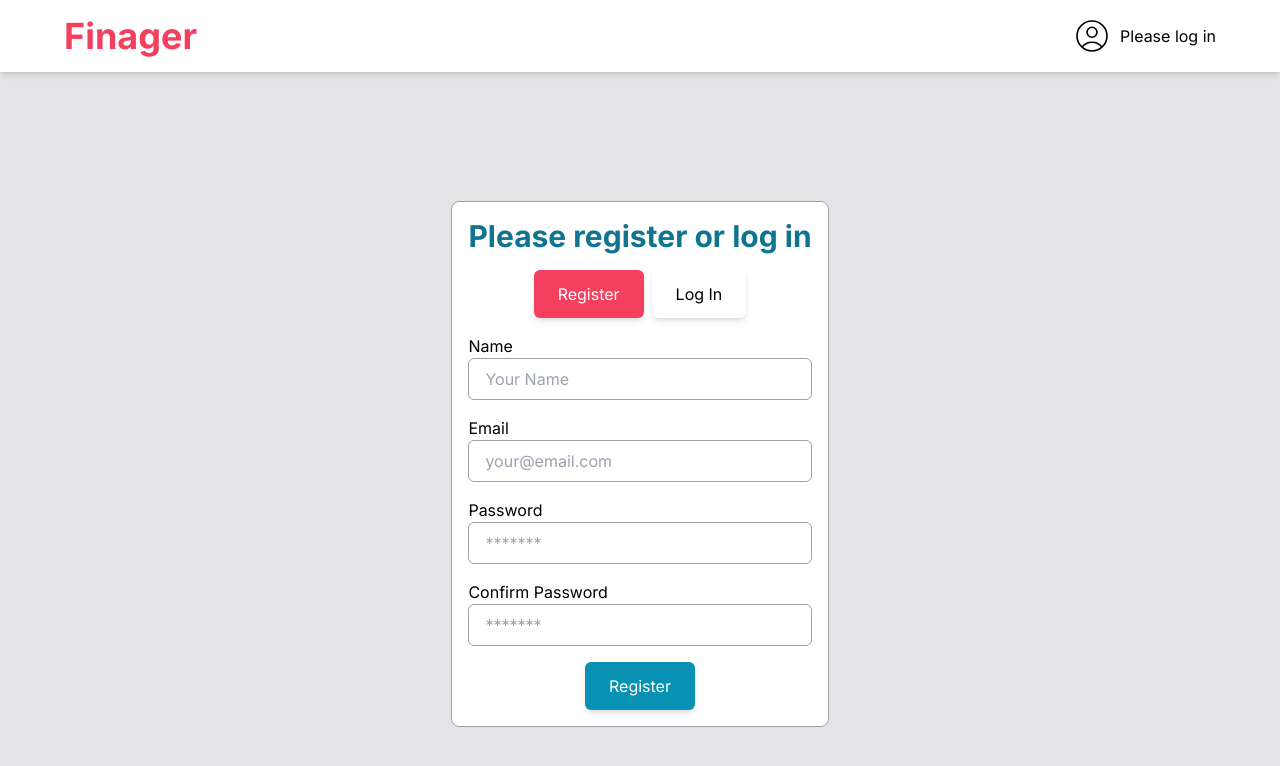
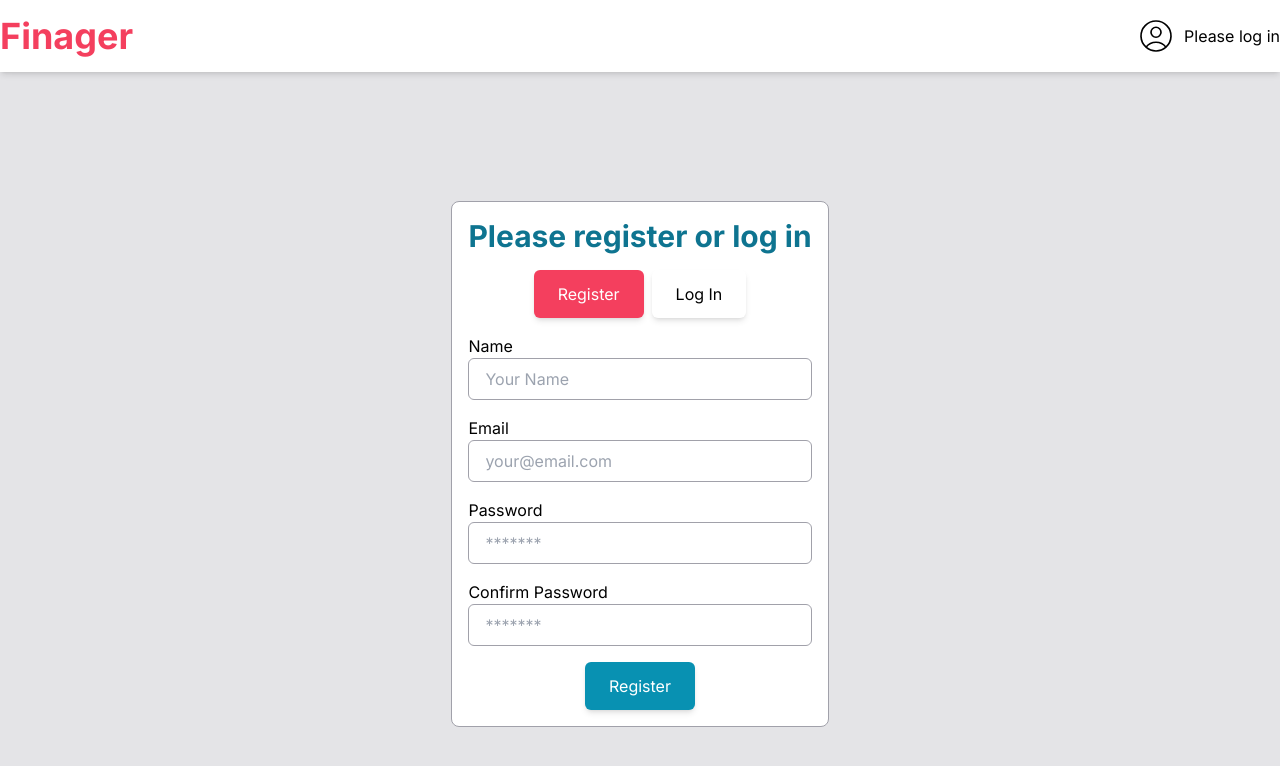
Before and after one commit to leitel98/finager, a Next.js app: page / in a window 1280 px wide. Shown: the top 766 px of the page. Built offline with nearby package versions, Linux system fonts and the light colour scheme; no server answers.

Commit message:
set borders

```diff
--- a/app/dashboard/page.tsx
+++ b/app/dashboard/page.tsx
@@ -1,7 +1,7 @@
 import React from 'react';
 
 const Dashboard = () => {
-  return <div>page</div>;
+  return <div className='w-full min-h-screen'>page</div>;
 };
 
 export default Dashboard;
--- a/app/layout.tsx
+++ b/app/layout.tsx
@@ -18,10 +18,10 @@ export default function RootLayout({
 }>) {
   return (
     <html lang='en'>
-      <body className={`pt-16 ${inter.className}`}>
+      <body className={`pt-16 bg-zinc-200 ${inter.className}`}>
         <Provider>
           <Navbar />
-          {children}
+          <main className='flex mx-auto w-full max-w-7xl 2xl:max-w-8xl'>{children}</main>
         </Provider>
       </body>
     </html>
--- a/app/page.tsx
+++ b/app/page.tsx
@@ -10,7 +10,7 @@ export default async function Home({ searchParams }: HomeProps) {
   const { type } = searchParams;
 
   return (
-    <main className='flex min-h-screen items-center justify-center bg-zinc-200'>
+    <div className='flex min-h-screen items-center w-full justify-center'>
       <div className='flex flex-col gap-4 p-4 rounded-lg border border-zinc-400 bg-white'>
         <h1 className='text-3xl font-bold mx-auto text-cyan-700'>
           Please register or log in
@@ -35,6 +35,6 @@ export default async function Home({ searchParams }: HomeProps) {
         </section>
         {!type ? <RegisterForm /> : <LoginForm />}
       </div>
-    </main>
+    </div>
   );
 }
--- a/components/navbar/Navbar.tsx
+++ b/components/navbar/Navbar.tsx
@@ -8,7 +8,7 @@ const Navbar: React.FC = async () => {
   const session = await getServerSession(authOptions);
   return (
     <nav className='fixed z-50 bg-white top-0 w-full flex items-center justify-center py-4 shadow-md'>
-      <div className='flex justify-between items-center w-full max-w-6xl'>
+      <div className='flex justify-between items-center w-full max-w-7xl 2xl:max-w-8xl'>
         <h1 className='text-4xl font-bold text-rose-500'>Finager</h1>
         <div className='flex items-center gap-2'>
           {session?.user && <SignOutButton />}
```
